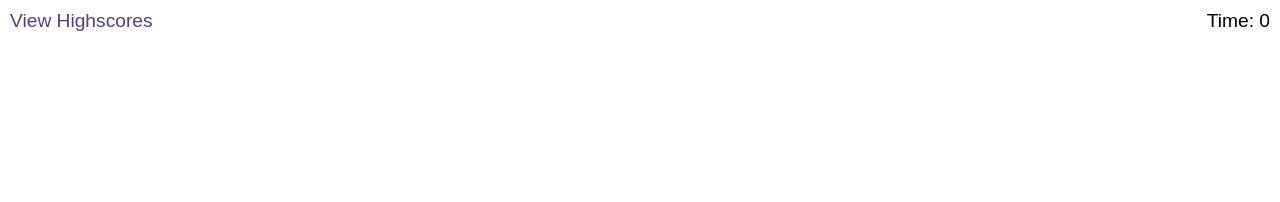
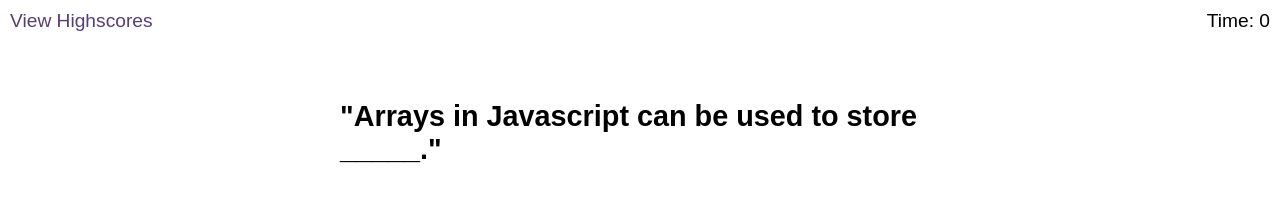
Before and after one commit to mariuml/coding-quiz, a plain HTML site: page index.html in a window 1280 px wide. Both pictures are taken after a click on the button "Start Quiz". Drawn offline with Linux system fonts and the light colour scheme.

Commit message:
Rendered one of the questions on the page on click

```diff
--- a/assets/js/logic.js
+++ b/assets/js/logic.js
@@ -3,44 +3,51 @@
 // Iterate over object of questions in a for loop to dispaly on the page
 
 
-// On click of 'Start' button,
+
+// GLOBAL VARIABLES: Creating a variable for the start button and screens
 
 var startButton = document.querySelector("#start");
 var startScreen = document.querySelector("#start-screen");
+var questionsScreen = document.querySelector("#questions")
 
-
+// Adding event listenr to hide start screen and show questions on click
 startButton.addEventListener("click", hideStartScreen);
 startButton.addEventListener("click", showQuestionScreen);
 
 
-startButton.addEventListener("click" ,() => {
-    hideStartScreen();
-    showQuestionScreen();
-});
-
-// Hide start screen on click function
+// FUNCTION: to hide start screen
 
 function hideStartScreen() {
 startScreen.remove();
 }
-// Bring up question screen function
+// FUNCTION: to bring up the questions screen
 
 function showQuestionScreen(){
-    var questionScreen = document.getElementById("#questions");
-    if (questionScreen.style.display === "none") {
-        questionScreen.style.display = "block";
-    } else {
-        questionScreen.style.display = "none";
+
+// Make divs visible
+    questionsScreen.classList.remove('hide');
+    questionsScreen.classList.add('show');
+
+// Go through object an insert text content
+ var questionTitle = document.querySelector("#question-title");
+
+
+
+ questionTitle.textContent = JSON.stringify(quizQuestions[0].question);
+
+
+
+
+// Add question title in the h2 (ID question-title)
+
+
+// Add choices 4 new buttons (styling will be auto applied)
+
+// Add button class to the inserted choices
     }
-  }
 
-//   const invokeMe = () => console.log('I live here outside the scope');
-//   const alsoInvokeMe = () => console.log('I also live outside the scope');
 
-//   element.addEventListener('event',() => {
-//        invokeMe();
-//        alsoInvokeMe();
-//   });
+
 
 // div id=start-screen disappears
 
--- a/index.html
+++ b/index.html
@@ -34,7 +34,7 @@
 
       <!-- Div elements to insert each question into - all goes from one screen -->
       <div id="questions" class="hide">
-        <h2 id="question-title"></h2>
+        <h2 id="question-title"> Test: If you're reading this, it works!</h2>
         <div id="choices" class="choices"></div>
       </div>
 
```
